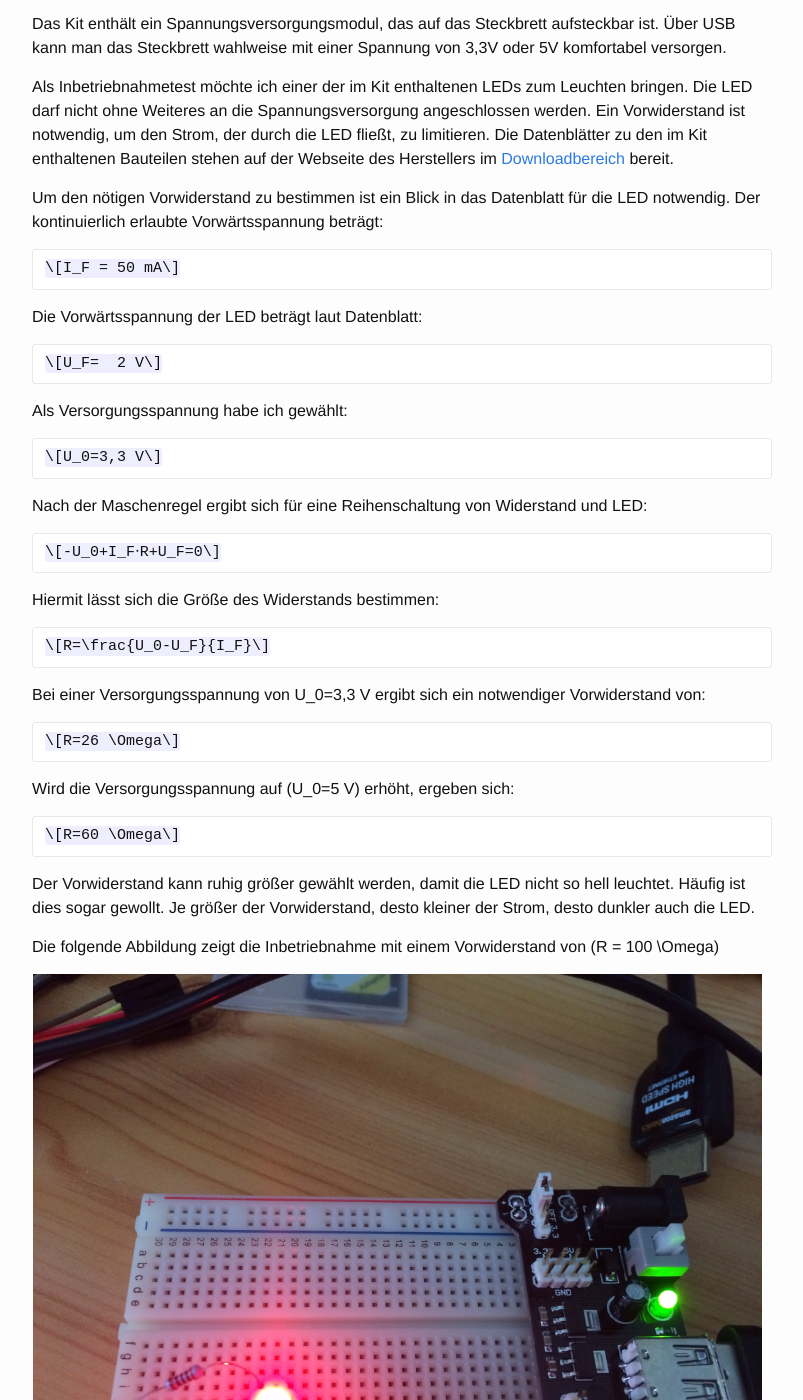
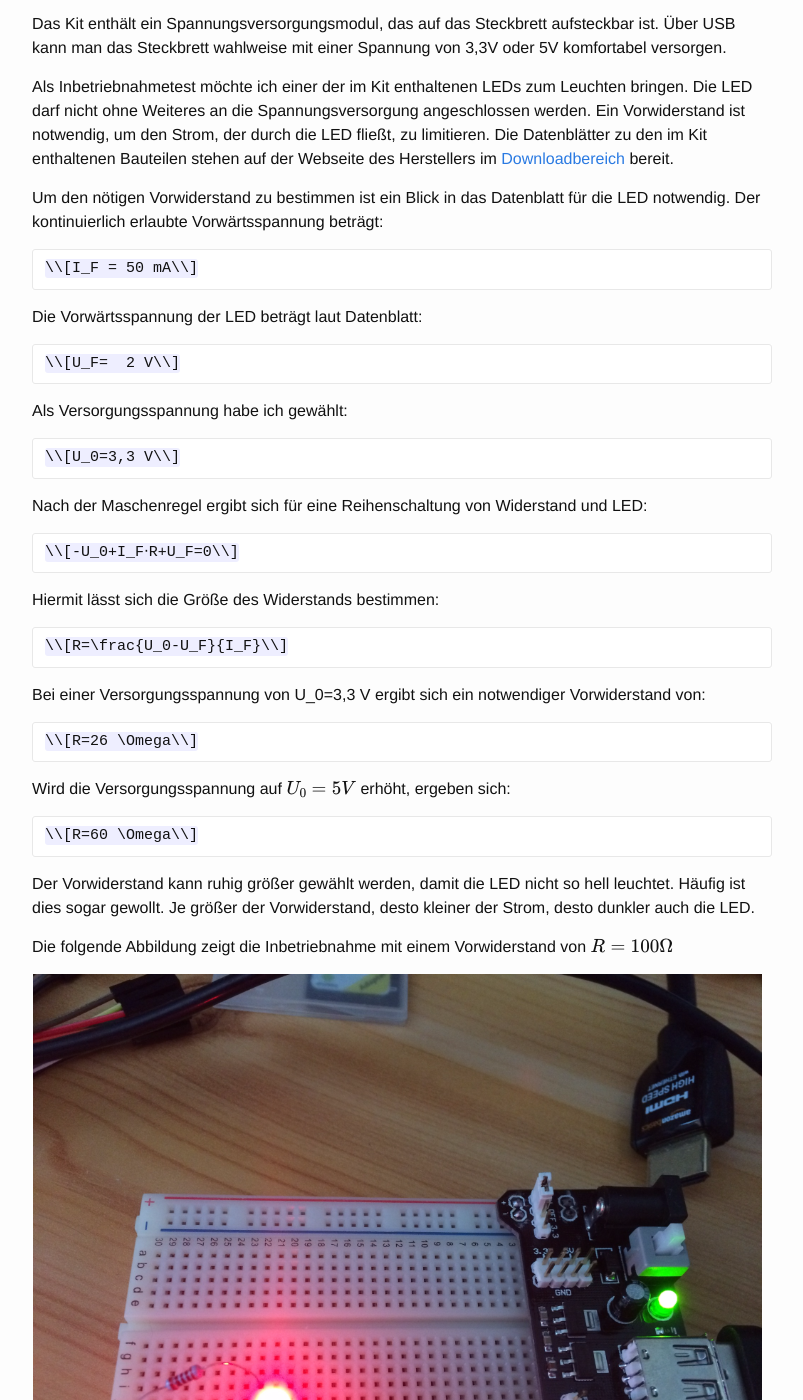
Before and after one commit to chopyy/dtuchsch.github.io, a Jekyll site: the page built from _posts/2017-03-17-intro-electronics.md, in a window 1280 px wide and 1400 px high, scrolled down 1120 px. Shown: the whole window, without its empty margins (238-1041 px from the left). Built offline with Jekyll 4.4.1, drawn with Linux system fonts in a browser that asks for light colours; formulas are drawn with MathJax 3.

````diff
--- a/_posts/2017-03-17-intro-electronics.md
+++ b/_posts/2017-03-17-intro-electronics.md
@@ -16,47 +16,47 @@ Als Inbetriebnahmetest möchte ich einer der im Kit enthaltenen LEDs zum Leuchte
 Um den nötigen Vorwiderstand zu bestimmen ist ein Blick in das Datenblatt für die LED notwendig. Der kontinuierlich erlaubte Vorwärtsspannung beträgt:
 
 ```
-\[I_F = 50 mA\]
+\\[I_F = 50 mA\\]
 ```
 
 Die Vorwärtsspannung der LED beträgt laut Datenblatt:
 
 ```
-\[U_F=  2 V\]
+\\[U_F=  2 V\\]
 ```
 
 Als Versorgungsspannung habe ich gewählt:
 
 ```
-\[U_0=3,3 V\]
+\\[U_0=3,3 V\\]
 ```
 
 Nach der Maschenregel ergibt sich für eine Reihenschaltung von Widerstand und LED:
 
 ```
-\[-U_0+I_F⋅R+U_F=0\]
+\\[-U_0+I_F⋅R+U_F=0\\]
 ```
 
 Hiermit lässt sich die Größe des Widerstands bestimmen:
 
 ```
-\[R=\frac{U_0-U_F}{I_F}\]
+\\[R=\frac{U_0-U_F}{I_F}\\]
 ```
 
 Bei einer Versorgungsspannung von U_0=3,3 V ergibt sich ein notwendiger Vorwiderstand von:
 
 ```
-\[R=26 \Omega\]
+\\[R=26 \Omega\\]
 ```
 
-Wird die Versorgungsspannung auf \(U_0=5 V\) erhöht, ergeben sich:
+Wird die Versorgungsspannung auf \\(U_0=5 V\\) erhöht, ergeben sich:
 
 ```
-\[R=60 \Omega\]
+\\[R=60 \Omega\\]
 ```
 
 Der Vorwiderstand kann ruhig größer gewählt werden, damit die LED nicht so hell leuchtet. Häufig ist dies sogar gewollt. Je größer der Vorwiderstand, desto kleiner der Strom, desto dunkler auch die LED.
 
-Die folgende Abbildung zeigt die Inbetriebnahme mit einem Vorwiderstand von \(R = 100 \Omega\)
+Die folgende Abbildung zeigt die Inbetriebnahme mit einem Vorwiderstand von \\(R = 100 \Omega\\)
 
 ![]({{ site.url }}/assets/LED.png)
````
